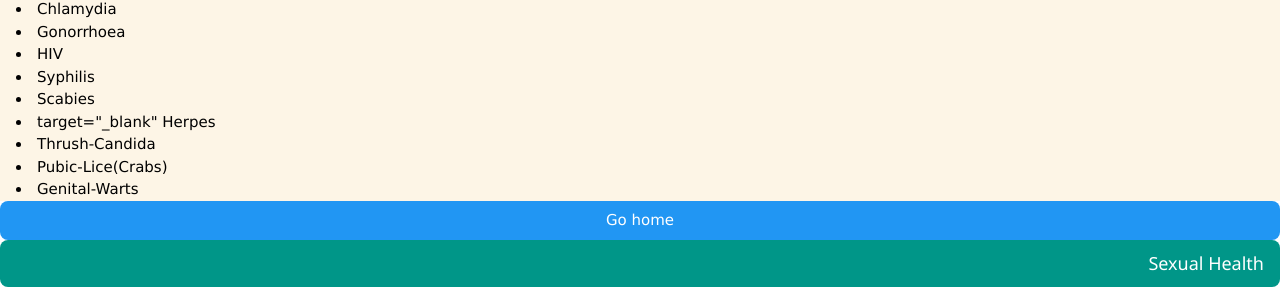
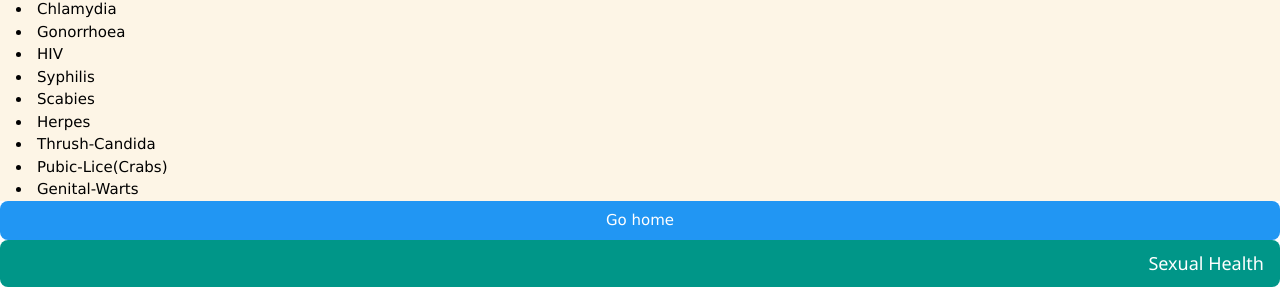
Before and after one commit to Smurfgalway/PPI_App, a Flask app: page /sh in a window 1280 px wide. Shown: the part 926-1213 px from the top of the page. Run offline with Flask 2, Linux system fonts and the light colour scheme; some libraries are stand-ins or nearby versions.

Commit message:
slight update

```diff
--- a/templates/sexual.html
+++ b/templates/sexual.html
@@ -54,7 +54,7 @@
             <li><a href="http://www.thinkcontraception.ie/STIs/HIV.133.1.aspx" target="_blank"> HIV</a>
             <li><a href="http://www.thinkcontraception.ie/STIs/Syphilis.129.1.aspx" target="_blank"> Syphilis </a>
             <li><a href="http://www.thinkcontraception.ie/STIs/Scabies.130.1.aspx" target="_blank"> Scabies </a>
-            <li><a href="http://www.thinkcontraception.ie/STIs/Herpes.134.1.aspx"> target="_blank" Herpes </a>
+            <li><a href="http://www.thinkcontraception.ie/STIs/Herpes.134.1.aspx" target="_blank"> Herpes </a>
             <li><a href="http://www.thinkcontraception.ie/STIs/Thrush-Candida.126.1.aspx" target="_blank"> Thrush-Candida </a>
             <li><a href="http://www.thinkcontraception.ie/STIs/Pubic-Lice-Crabs.123.1.aspx" target="_blank"> Pubic-Lice(Crabs) </a>
             <li><a href="http://www.thinkcontraception.ie/STIs/Genital-Warts.121.1.aspx" target="_blank"> Genital-Warts </a>
```
